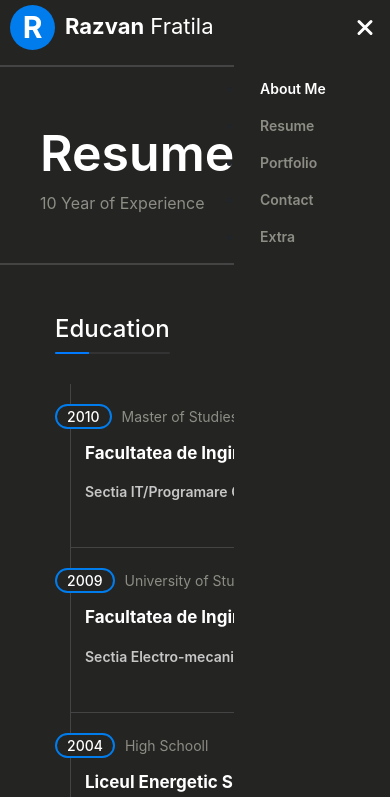
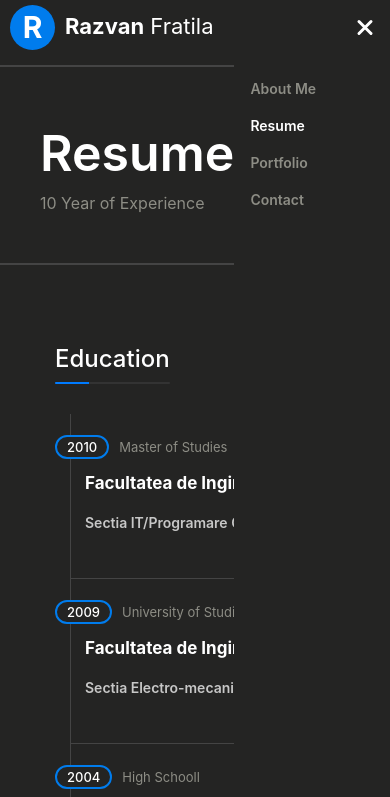
Before and after one commit to fratilar/portfolio, a plain HTML site: page resume.html in a window 390 px wide. Both pictures are taken after a click on the element 365 px from the left and 27 px from the top of the page. Shown: the top 797 px of the page. Drawn offline with nearby package versions, Linux system fonts and the light colour scheme.

Commit message:
update files

```diff
--- a/resume.html
+++ b/resume.html
@@ -43,19 +43,16 @@
 
       <ul class="responsive">
         <li class="nav-item">
-          <a class="nav-link active" href="index.html">About Me</a>
+          <a class="nav-link" href="index.html">About Me</a>
         </li>
         <li class="nav-item">
-          <a class="nav-link" href="resume.html">Resume</a>
+          <a class="nav-link active" href="resume.html">Resume</a>
         </li>
         <li class="nav-item">
           <a class="nav-link" href="portfolio.html">Portfolio</a>
         </li>
         <li class="nav-item">
           <a class="nav-link" href="contact.html">Contact</a>
-        </li>
-        <li class="nav-item">
-          <a class="nav-link" href="extra.html">Extra</a>
         </li>
       </ul>
 
--- a/style.css
+++ b/style.css
@@ -574,6 +574,7 @@ img.absolute {
   position: absolute;
   transition: all 0.3s ease-in-out;
   filter: grayscale(1);
+  object-fit: cover;
 }
 .grid-img:hover {
   transform: scale(1.2);
@@ -620,7 +621,7 @@ textarea:hover {
   margin: 10px 0 20px 0;
 }
 
-/* Prices Page */
+
 
 /* Media queries */
 
@@ -629,8 +630,15 @@ textarea:hover {
     width: 94%;
     margin: 30px auto;
   }
-  .container {
+  /* .container {
     padding: 0 50px;
+  } */
+  .years__content p {
+    font-size: 13px;
+  }
+  .my-row {
+    margin: 30px 0 80px;
+    justify-content: center;
   }
 }
 
@@ -678,6 +686,7 @@ textarea:hover {
   }
   .responsive {
     transition: all 0.5s ease;
+    list-style-type: none;
   }
 }
 @media (max-width: 430px) {
@@ -729,4 +738,10 @@ textarea:hover {
   .continut-contact {
     padding: 0;
   }
+  .subtitlu {
+    margin-top: 30px;
+  }
+  .nav-link {
+    padding: .5rem .4rem;
+  }
 }
```
Also changed, not shown: contact.html (+2 -5 lines), index.html (+0 -3 lines), portfolio.html (+2 -5 lines).
